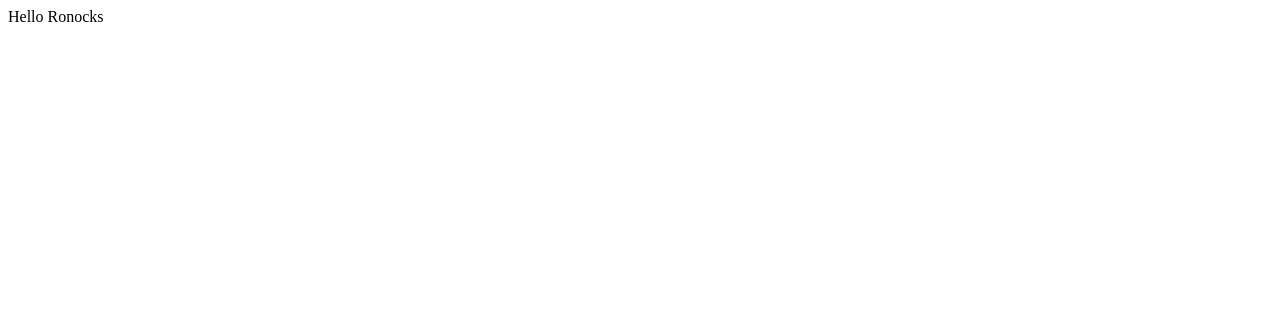
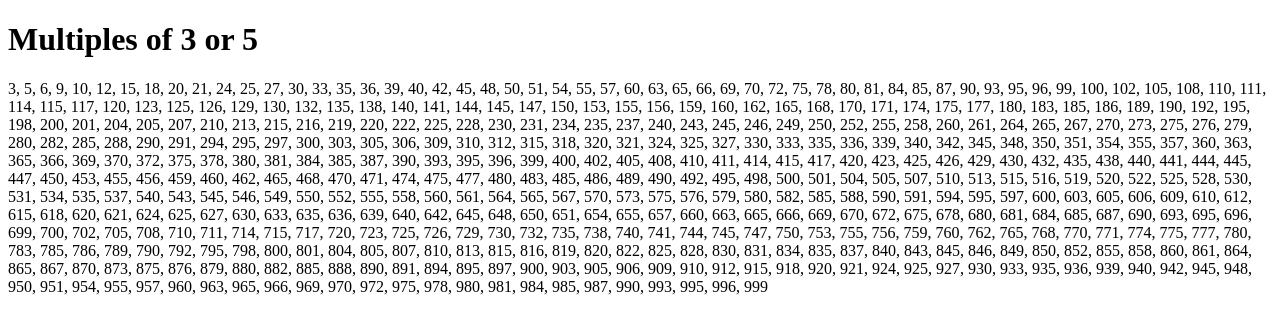
Before and after one commit to Ronocks/B9IS123-PROGRAMMING-FOR-INFORMATION-SYSTEMS-, a plain HTML site: page index.html in a window 1280 px wide. Drawn offline with Linux system fonts and the light colour scheme.

Commit message:
Multiples

```diff
--- a/index.html
+++ b/index.html
@@ -1,8 +1,26 @@
-<html>
-    <head>
+<!DOCTYPE html>
+<html lang="en">
+<head>
+    <meta charset="UTF-8">
+    <title>Multiples</title>
+</head>
+<body>
 
-    </head>
-    <body>
-        Hello Ronocks
-    </body>
+    <h1>Multiples of 3 or 5</h1>
+    <p id="result"></p>
+
+    <script>
+        let multiples = [];
+
+        for (let n = 1; n < 1000; n++) {
+            if (n % 3 === 0 || n % 5 === 0) {
+                multiples.push(n);
+            }
+        }
+
+        // Display the result
+        document.getElementById("result").textContent = multiples.join(", ");
+    </script>
+
+</body>
 </html>
```
